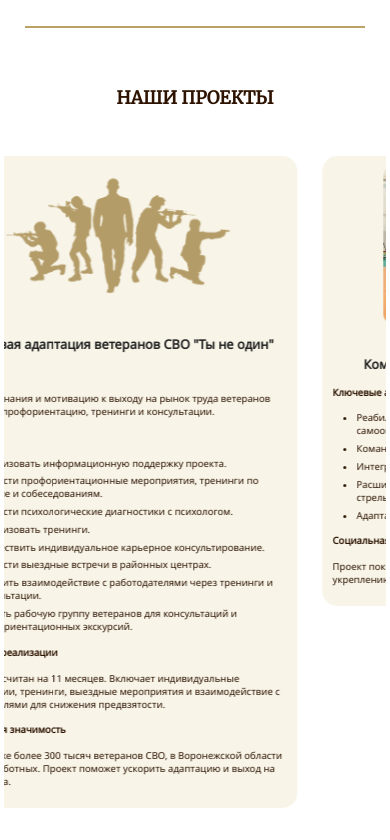
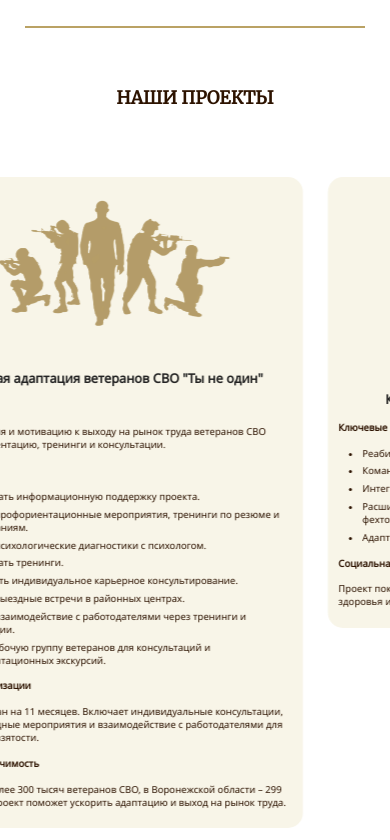
Before and after one commit to Archik-K/website_for_veterans_of_the_SVO, a React (Create React App) app: page / in a window 390 px wide. Shown: the part 1060-1900 px from the top of the page. Built offline with nearby package versions, Linux system fonts and the light colour scheme.

Commit message:
carousel animation fixes

```diff
--- a/src/assets/scss/blocks/_carousel.scss
+++ b/src/assets/scss/blocks/_carousel.scss
@@ -2,7 +2,7 @@
   display: flex;
   align-items: center;
   justify-content: center;
-  width: 99%;
+  width: 100%;
   position: relative;
   flex-direction: column;
   user-select: none;
@@ -14,23 +14,22 @@
 }
 
 .carousel {
-  max-width: 2000px;
-  min-width: 317px;
-  width: 99%;
+  /*   max-width: 2000px;
+  min-width: 317px; */
+  width: 100%;
+  margin: 5% 0;
   overflow: hidden;
   position: relative;
 }
 
 .slideTrack {
   display: flex;
-  transition: transform 0.8s ease-in-out;
   will-change: transform;
 }
 
 .slide {
   flex: 0 0 calc(100% / 3);
   display: flex;
-  margin: 5% 1%;
   flex-direction: column;
   justify-content: flex-start;
   align-items: center;
@@ -105,12 +104,12 @@
   background: #ff5100;
 }
 
-@media (max-width: 1440px) {
+/* @media (max-width: 1440px) {
   .carouselContainer {
     width: 99%;
   }
-}
-
+} */
+/*
 @media (max-width: 1024px) {
   .carouselContainer {
     width: 95%;
@@ -119,10 +118,10 @@
   .carousel {
     width: 97%;
   }
-}
+} */
 
 /* Адаптивные стили для устройств меньше 768px */
-@media (max-width: 768px) {
+/* @media (max-width: 768px) {
   .carouselContainer {
     width: 97%;
   }
@@ -130,29 +129,30 @@
   .arrow {
     display: none;
   }
-}
+} */
 
 /* Адаптивные стили для устройств меньше 425px */
 @media (max-width: 425px) {
-  .carouselContainer {
+  /*   .carouselContainer {
     width: 98%;
-  }
+  } */
 
-  .arrow {
+  /*   .arrow {
     width: 28px;
     height: 28px;
     font-size: 1rem;
   }
-
+ */
   .slide {
     flex: 0 0 calc(63% / 2);
     margin: 5% 3%;
   }
 
+  /*
   .carousel {
     width: 100%;
     touch-action: manipulation;
-  }
+  } */
 }
 
 
--- a/src/assets/scss/blocks/_projects.scss
+++ b/src/assets/scss/blocks/_projects.scss
@@ -102,8 +102,8 @@
 @media (max-width: 1440px) {
   .projects {
     &__slide {
-      width: 1000px;
-      margin: 0 94px;
+      width: 1150px;
+      margin: 0 87px;
     }
   }
 }
@@ -122,8 +122,8 @@
     }
 
     &__slide {
-      width: 795px;
-      margin: 0 14px;
+      width: 840px;
+      margin: 0 16px;
       font-size: 0.9rem;
     }
   }
@@ -134,8 +134,8 @@
     margin: 2rem 0 1rem;
 
     &__slide {
-      width: 590px;
-      margin: 0px 14px;
+      width: 635px;
+      margin: 0px 25px;
       font-size: 0.8rem;
     }
 
@@ -170,7 +170,7 @@
     }
 
     &__slide {
-      width: 338px;
+      width: 370px;
       margin: 0 1px;
       font-size: 0.6rem;
       padding: 10px;
@@ -188,7 +188,7 @@
     }
 
     &__slide {
-      width: 310px;
+      width: 325px;
       margin: 0px 7px;
       font-size: 0.6rem;
     }
@@ -210,8 +210,8 @@
     }
 
     &__slide {
-      width: 275px;
-      margin: 0px 4px;
+      width: 280px;
+      margin: 0px 6px;
       font-size: 0.6rem;
       padding: 5px;
     }
--- a/src/assets/styles/main.module.css
+++ b/src/assets/styles/main.module.css
@@ -662,7 +662,7 @@
   display: flex;
   align-items: center;
   justify-content: center;
-  width: 99%;
+  width: 100%;
   position: relative;
   flex-direction: column;
   -moz-user-select: none;
@@ -675,23 +675,22 @@
 }
 
 .carousel {
-  max-width: 2000px;
-  min-width: 317px;
-  width: 99%;
+  /*   max-width: 2000px;
+  min-width: 317px; */
+  width: 100%;
+  margin: 5% 0;
   overflow: hidden;
   position: relative;
 }
 
 .slideTrack {
   display: flex;
-  transition: transform 0.8s ease-in-out;
   will-change: transform;
 }
 
 .slide {
   flex: 0 0 33.3333333333%;
   display: flex;
-  margin: 5% 1%;
   flex-direction: column;
   justify-content: flex-start;
   align-items: center;
@@ -767,46 +766,51 @@
   background: #ff5100;
 }
 
-@media (max-width: 1440px) {
+/* @media (max-width: 1440px) {
   .carouselContainer {
     width: 99%;
   }
-}
+} */
+/*
 @media (max-width: 1024px) {
   .carouselContainer {
     width: 95%;
   }
+
   .carousel {
     width: 97%;
   }
-}
+} */
 /* Адаптивные стили для устройств меньше 768px */
-@media (max-width: 768px) {
+/* @media (max-width: 768px) {
   .carouselContainer {
     width: 97%;
   }
+
   .arrow {
     display: none;
   }
-}
+} */
 /* Адаптивные стили для устройств меньше 425px */
 @media (max-width: 425px) {
-  .carouselContainer {
+  /*   .carouselContainer {
     width: 98%;
-  }
-  .arrow {
-    width: 28px;
-    height: 28px;
-    font-size: 1rem;
-  }
+  } */
+  /*   .arrow {
+     width: 28px;
+     height: 28px;
+     font-size: 1rem;
+   }
+  */
   .slide {
     flex: 0 0 31.5%;
     margin: 5% 3%;
   }
+  /*
   .carousel {
     width: 100%;
     touch-action: manipulation;
-  }
+  } */
 }
 /* Адаптивные стили для устройств меньше 375px */
 @media (max-width: 375px) {
@@ -1309,8 +1313,8 @@
 
 @media (max-width: 1440px) {
   .projects__slide {
-    width: 1000px;
-    margin: 0 94px;
+    width: 1150px;
+    margin: 0 87px;
   }
 }
 @media (max-width: 1024px) {
@@ -1324,8 +1328,8 @@
     font-size: 1.1rem;
   }
   .projects__slide {
-    width: 795px;
-    margin: 0 14px;
+    width: 840px;
+    margin: 0 16px;
     font-size: 0.9rem;
   }
 }
@@ -1334,8 +1338,8 @@
     margin: 2rem 0 1rem;
   }
   .projects__slide {
-    width: 590px;
-    margin: 0px 14px;
+    width: 635px;
+    margin: 0px 25px;
     font-size: 0.8rem;
   }
   .projects__image {
@@ -1359,7 +1363,7 @@
     padding: 1rem 2rem;
   }
   .projects__slide {
-    width: 338px;
+    width: 370px;
     margin: 0 1px;
     font-size: 0.6rem;
     padding: 10px;
@@ -1372,7 +1376,7 @@
     padding: 1rem 2rem;
   }
   .projects__slide {
-    width: 310px;
+    width: 325px;
     margin: 0px 7px;
     font-size: 0.6rem;
   }
@@ -1388,8 +1392,8 @@
     padding: 1rem 2rem;
   }
   .projects__slide {
-    width: 275px;
-    margin: 0px 4px;
+    width: 280px;
+    margin: 0px 6px;
     font-size: 0.6rem;
     padding: 5px;
   }
--- a/src/components/Carousel.jsx
+++ b/src/components/Carousel.jsx
@@ -6,7 +6,6 @@ const ContinuousCarousel = ({
   visibleSlides = 3,
   speed = 15,
   renderSlideContent,
-  persistKey,
 }) => {
   const cloneCount = Math.min(visibleSlides, slidesData.length);
   const slides = [
@@ -17,71 +16,74 @@ const ContinuousCarousel = ({
 
   const trackRef = useRef(null);
   const [offset, setOffset] = useState(0);
-  const [slideWidth, setSlideWidth] = useState(0);
+  const [slideFullWidth, setSlideFullWidth] = useState(0);
   const [isDragging, setIsDragging] = useState(false);
   const dragStartX = useRef(0);
   const dragOffset = useRef(0);
+  const lastTimeRef = useRef(null);
+  const rafId = useRef(null);
 
-  const animationFrameId = useRef(null);
-  const lastTimeRef = useRef(null);
-
+  // 1) измеряем слайд вместе с margin
   useEffect(() => {
-    if (trackRef.current && trackRef.current.children.length > 0) {
-      const firstSlide = trackRef.current.children[0];
-      setSlideWidth(firstSlide.offsetWidth);
-      setOffset(firstSlide.offsetWidth * cloneCount);
+    const track = trackRef.current;
+    if (track?.children.length) {
+      const slideEl = track.children[0];
+      const style = window.getComputedStyle(slideEl);
+      const margin =
+        parseFloat(style.marginLeft) + parseFloat(style.marginRight);
+      const full = slideEl.offsetWidth + margin;
+      setSlideFullWidth(full);
+      setOffset(full * cloneCount);
     }
   }, [cloneCount, slidesData.length]);
 
+  // 2) плавная анимация с модулем по полной ширине
   useEffect(() => {
+    const base = slideFullWidth * cloneCount;
+    const total = slideFullWidth * slidesData.length;
+
     const animate = (time) => {
-      if (lastTimeRef.current != null && !isDragging && slideWidth > 0) {
-        const deltaTime = (time - lastTimeRef.current) / 1000;
-        let newOffset = offset + speed * deltaTime;
-        const resetThreshold = slideWidth * (cloneCount + slidesData.length);
-        if (newOffset >= resetThreshold) {
-          newOffset -= slideWidth * slidesData.length;
-        }
-        setOffset(newOffset);
+      if (lastTimeRef.current != null && !isDragging && slideFullWidth) {
+        const dt = (time - lastTimeRef.current) / 1000;
+        setOffset((prev) => {
+          const rel = prev + speed * dt - base;
+          const wrapped = ((rel % total) + total) % total + base;
+          return wrapped;
+        });
       }
       lastTimeRef.current = time;
-      animationFrameId.current = requestAnimationFrame(animate);
+      rafId.current = requestAnimationFrame(animate);
     };
 
-    animationFrameId.current = requestAnimationFrame(animate);
-    return () => cancelAnimationFrame(animationFrameId.current);
-  }, [offset, speed, slideWidth, isDragging, cloneCount, slidesData.length]);
+    rafId.current = requestAnimationFrame(animate);
+    return () => cancelAnimationFrame(rafId.current);
+  }, [speed, slideFullWidth, isDragging, cloneCount, slidesData.length]);
 
-  const activeIndex = (() => {
-    if (slideWidth === 0) return 0;
-    const computedIndex = Math.floor((offset - slideWidth * cloneCount + slideWidth / 2) / slideWidth);
-    return ((computedIndex % slidesData.length) + slidesData.length) % slidesData.length;
-  })();
+  // 3) dot‑навигация
+  const activeIndex = slideFullWidth
+    ? ((Math.floor((offset - slideFullWidth * cloneCount + slideFullWidth / 2) / slideFullWidth) % slidesData.length) + slidesData.length) % slidesData.length
+    : 0;
 
-  const handleDotClick = (index) => {
-    if (slideWidth > 0) {
-      setOffset(slideWidth * (cloneCount + index));
+  const handleDotClick = (i) => {
+    if (slideFullWidth) {
+      setOffset(slideFullWidth * (cloneCount + i));
       lastTimeRef.current = performance.now();
     }
   };
 
-  // Touch + Mouse drag handlers
-  const handleStart = (clientX) => {
+  // 4) drag
+  const handleStart = (x) => {
     setIsDragging(true);
-    dragStartX.current = clientX;
+    dragStartX.current = x;
     dragOffset.current = offset;
     lastTimeRef.current = null;
   };
-
-  const handleMove = (clientX) => {
-    if (!isDragging) return;
-    const distance = clientX - dragStartX.current;
-    setOffset(dragOffset.current - distance);
+  const handleMove = (x) => {
+    if (isDragging) {
+      setOffset(dragOffset.current - (x - dragStartX.current));
+    }
   };
-
-  const handleEnd = () => {
-    setIsDragging(false);
-  };
+  const handleEnd = () => setIsDragging(false);
 
   return (
     <div className={styles.carouselContainer}>
@@ -100,12 +102,12 @@ const ContinuousCarousel = ({
           className={styles.slideTrack}
           style={{
             transform: `translateX(-${offset}px)`,
-            transition: "none",
+            willChange: "transform",
             cursor: isDragging ? "grabbing" : "grab",
           }}
         >
-          {slides.map((slide, index) => (
-            <div key={index} className={styles.slide}>
+          {slides.map((slide, i) => (
+            <div key={i} className={styles.slide}>
               {renderSlideContent(slide)}
             </div>
           ))}
@@ -113,11 +115,11 @@ const ContinuousCarousel = ({
       </div>
 
       <div className={styles.dots}>
-        {slidesData.map((_, index) => (
+        {slidesData.map((_, i) => (
           <span
-            key={index}
-            className={`${styles.dot} ${index === activeIndex ? styles.active : ""}`}
-            onClick={() => handleDotClick(index)}
+            key={i}
+            className={`${styles.dot} ${i === activeIndex ? styles.active : ""}`}
+            onClick={() => handleDotClick(i)}
           />
         ))}
       </div>
```
Also changed, not shown: 1 other file (tests, documents, lock files or other folders).
